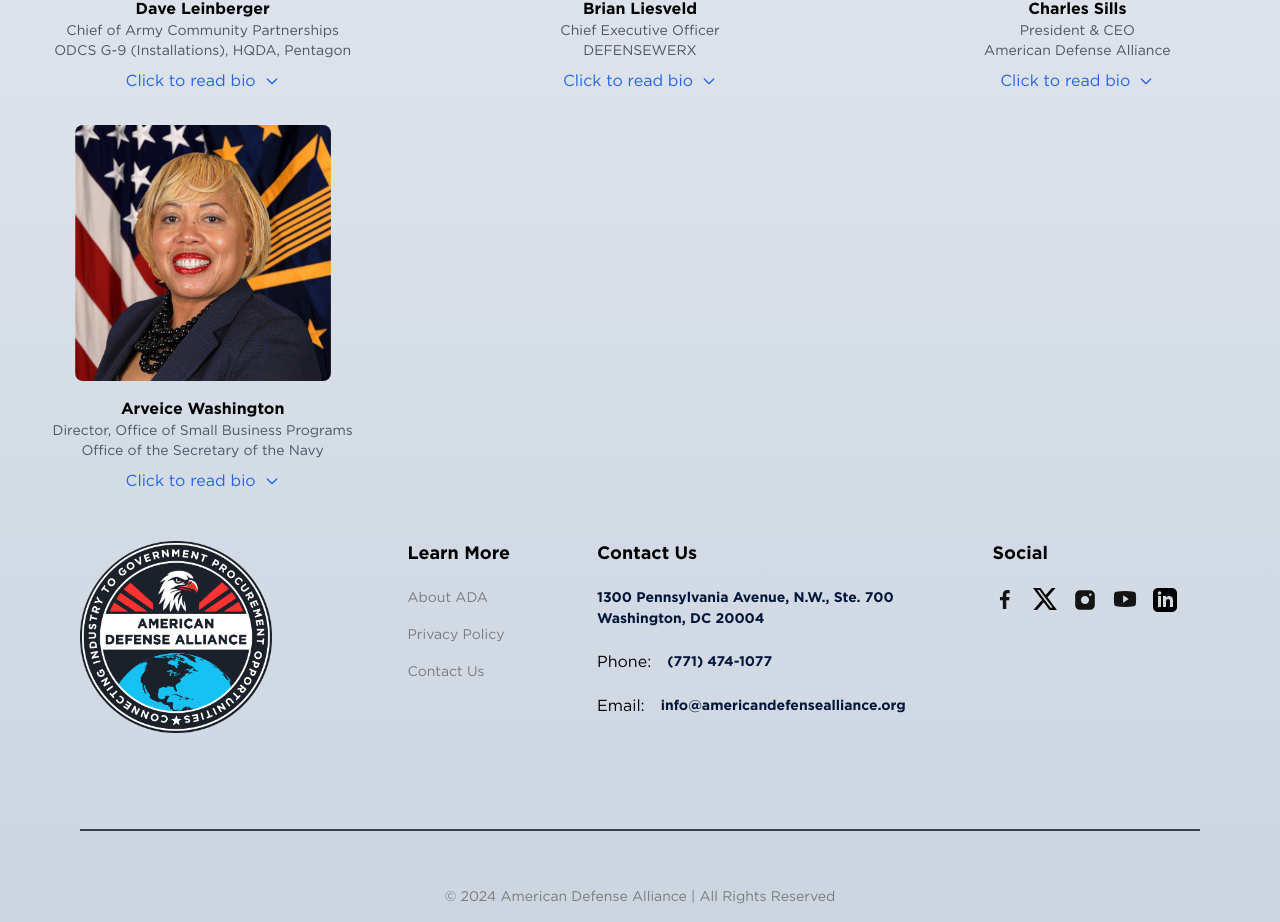
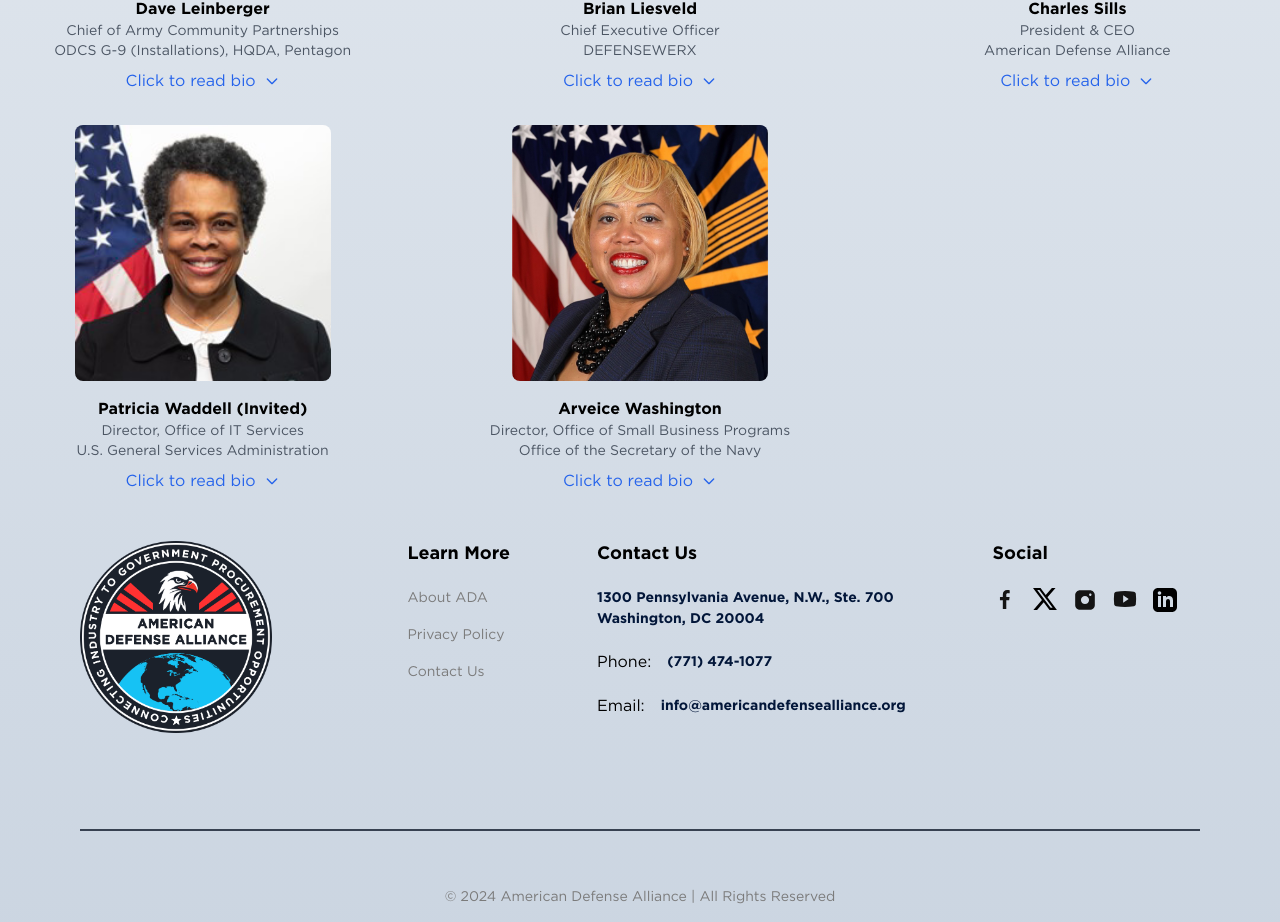
Before and after one commit to masonym/ada-website, a Next.js app: page /events/2025-defense-industry-forecast/speakers in a window 1280 px wide. Shown: the part 1575-2497 px from the top of the page. Built offline with nearby package versions, Linux system fonts and the light colour scheme.

Commit message:
Added new speaker & modified last name sort

```diff
--- a/src/app/components/Speakers.tsx
+++ b/src/app/components/Speakers.tsx
@@ -53,9 +53,13 @@ const Speakers = ({ event, isAuthenticated, onRequestPassword }: SpeakerProps) =
 
     // for speaker sorting
     const getLastName = (name: string) => {
-        const nameParts = name.split(' ');
+        // Remove anything inside parentheses at the end
+        // This is for things like (Invited)
+        const cleanedName = name.replace(/\s*\(.*\)$/, '');
+        const nameParts = cleanedName.split(' ');
         return nameParts[nameParts.length - 1]; // Returns the last part as the last name
     };
+
 
     return (
         <div className="max-container flex flex-col items-center">
--- a/src/constants/speakers.ts
+++ b/src/constants/speakers.ts
@@ -132,7 +132,21 @@ export const SPEAKERS = [
                 <br></br>Giving back is a part of who David is. He serves on the board of the following non-profit organizations:  Black Alliance of Colleges & Employers (BACE), Step Afrika, Wearable Tech Ventures and Positive Deposits. David is also very passionate about STEM education and increasing the number of minorities in technology fields.  He serves as an active corporate representative for the Black Engineer of the Year Awards, Advancing Minorities Interest in Engineering as well as the National Society of Black Engineers. In addition, he was selected to be a member of the Racial Equity Task Force and is co-leader of the BGS Diversity & Inclusion Council.
 
                 `
-            }
+            },
+            {
+                image: "/speakers/patricia_waddell.png",
+                name: "Patricia Waddell (Invited)",
+                position: "Director, Office of IT Services",
+                company: "U.S. General Services Administration",
+                bio: `
+                Ms. Patricia Waddell is the Director, Office of IT Services, Information Technology Category (ITC), Federal Acquisition Service (FAS). The Federal Acquisition Service provides buying platforms and acquisition services to Federal, DoD, State and Local governments for a broad range of items from office supplies to motor vehicles to information technology and telecommunications products and services.
+                <br></br>Ms. Waddell is responsible for a portfolio of contracts that offer government agencies a diverse set of IT services valued at nearly $25 billion annually. Some of these offerings include Alliant 2, 8(a) STARS III, VETS 2, Multiple Award Schedule Special Item Numbers (SINs) for IT Professional Services, Training Courses, Electronic Commerce, Health IT Services, and Automated Contact Center Solutions. Her team is also working on the launch of Polaris, GSA’s next-generation small business GWAC and Alliant 3.
+                <br></br>Before leading IT Services Patricia served as the Director for the IT Business and Operations Division, managing business operations, budget, and financial management. She previously led the Office of IT Business Programs for GSA’s largest Multiple Award Schedule, MAS 70. As Deputy Director of that program, she managed a major acquisition and business program with more than 5,000 contracts and $16.5 billion dollars in annual sales. During her tenure, she established the business development and marketing strategies that set a strategic direction for the program that led to an increase in business outcomes.
+                <br></br>Patricia received her Master of Arts in Public Administration (MPA) from Bowie State University, Bowie MD, and Bachelor of Science (BS) in Adult Education and Nutrition from Cornell University, Ithaca NY. Patricia is a Certified Federal Internal Coach and trained at the Treasury Executive Institute.
+
+                `
+            },
+
 
         ]
     }
```
Also changed, not shown: public/speakers/patricia_waddell.png (added).
